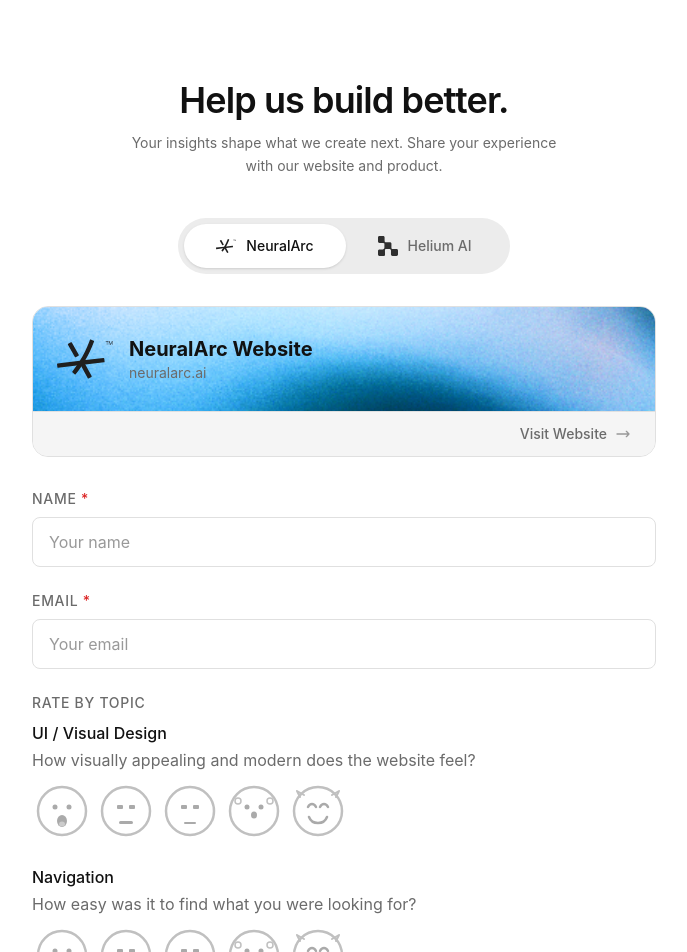
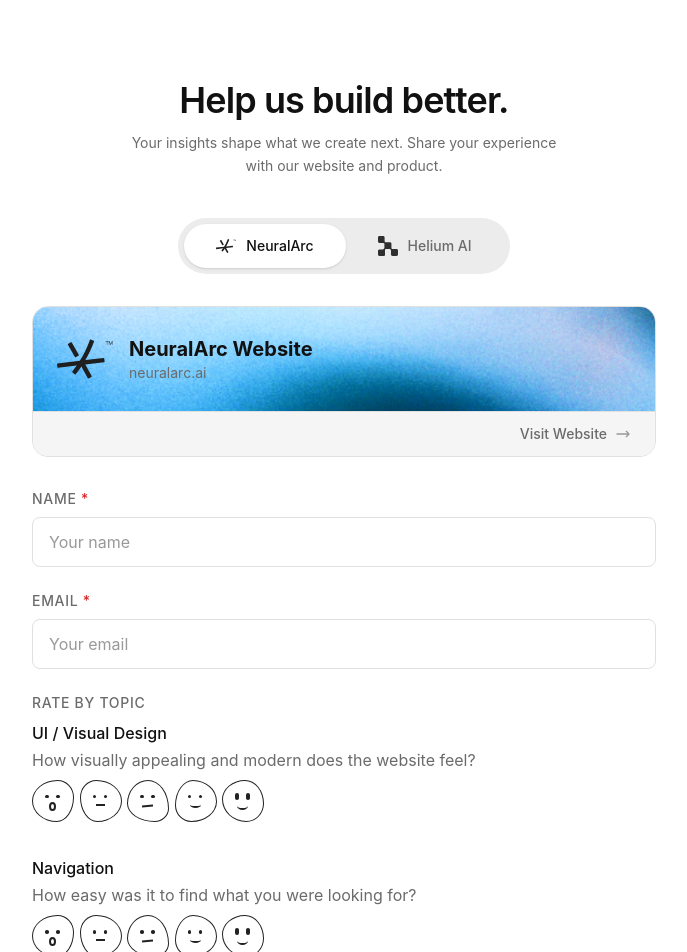
Before and after one commit to neuralarc-ai/feedback, a React (Vite) app: page / in a window 1280 px wide. Shown: the top 952 px of the page, without its empty margins (296-983 px from the left). Built offline with nearby package versions, Linux system fonts and the light colour scheme.

Commit message:
update layout

```diff
--- a/src/components/EmojiRating.tsx
+++ b/src/components/EmojiRating.tsx
@@ -1,119 +1,239 @@
 import { useState } from 'react';
 
-export interface EmojiRatingProps {
+interface EmojiRatingProps {
   rating: number;
   onRate: (rating: number) => void;
-  compact?: boolean;
 }
 
-const EMOJIS = [
-  { label: 'Oh no...', color: '#FF2D78', bgSelected: '#FF2D78' },
-  { label: 'Not great', color: '#FF8C00', bgSelected: '#FF8C00' },
-  { label: 'It was okay', color: '#E2E600', bgSelected: '#E2E600' },
-  { label: 'Pretty good!', color: '#A8D8EA', bgSelected: '#A8D8EA' },
-  { label: 'Roarsome!', color: '#222222', bgSelected: '#222222' },
-];
+const LABELS = ['Oh no...', 'Not great', 'It was okay', 'Pretty good!', 'Roarsome!'];
+const ROTATIONS = [-5, 3, -2, 4, -6];
 
-function EmojiSVG({ index, isActive, isHovered, size: s }: { index: number; isActive: boolean; isHovered: boolean; size: number }) {
-  const big = isActive || isHovered;
-  const stroke = big ? '#222' : '#c0c0c0';
-  const fill = big ? EMOJIS[index].bgSelected : 'transparent';
-  const detailFill = big ? '#222' : '#aaa';
-
-  switch (index) {
-    case 0:
-      return (
-        <svg width={s} height={s} viewBox="0 0 52 52" fill="none">
-          <circle cx="26" cy="26" r="24" fill={fill} stroke={stroke} strokeWidth="2.5" />
-          <circle cx="19" cy="22" r="2.5" fill={detailFill} />
-          <circle cx="33" cy="22" r="2.5" fill={detailFill} />
-          <ellipse cx="26" cy="36" rx="5" ry="6" fill={detailFill} />
-          <ellipse cx="26" cy="39" rx="3" ry="2.5" fill={big ? fill : '#ccc'} />
-        </svg>
-      );
-    case 1:
-      return (
-        <svg width={s} height={s} viewBox="0 0 52 52" fill="none">
-          <circle cx="26" cy="26" r="24" fill={fill} stroke={stroke} strokeWidth="2.5" />
-          <rect x="17" y="20" width="6" height="4" rx="1" fill={detailFill} />
-          <rect x="29" y="20" width="6" height="4" rx="1" fill={detailFill} />
-          <rect x="19" y="36" width="14" height="3" rx="1.5" fill={detailFill} />
-        </svg>
-      );
-    case 2:
-      return (
-        <svg width={s} height={s} viewBox="0 0 52 52" fill="none">
-          <circle cx="26" cy="26" r="24" fill={fill} stroke={stroke} strokeWidth="2.5" />
-          <rect x="17" y="20" width="6" height="4" rx="1" fill={detailFill} />
-          <rect x="29" y="20" width="6" height="4" rx="1" fill={detailFill} />
-          <rect x="20" y="37" width="12" height="2" rx="1" fill={detailFill} />
-        </svg>
-      );
-    case 3:
-      return (
-        <svg width={s} height={s} viewBox="0 0 52 52" fill="none">
-          <circle cx="26" cy="26" r="24" fill={fill} stroke={stroke} strokeWidth="2.5" />
-          <circle cx="19" cy="22" r="2.5" fill={detailFill} />
-          <circle cx="33" cy="22" r="2.5" fill={detailFill} />
-          <ellipse cx="26" cy="30" rx="3" ry="3.5" fill={detailFill} />
-          <circle cx="10" cy="16" r="3" fill={big ? fill : 'transparent'} stroke={stroke} strokeWidth="1.5" />
-          <circle cx="42" cy="16" r="3" fill={big ? fill : 'transparent'} stroke={stroke} strokeWidth="1.5" />
-        </svg>
-      );
-    case 4:
-      return (
-        <svg width={s} height={s} viewBox="0 0 52 52" fill="none">
-          <circle cx="26" cy="26" r="24" fill={fill} stroke={stroke} strokeWidth="2.5" />
-          <path d="M16 22 C18 18, 22 18, 24 22" stroke={big ? '#fff' : '#aaa'} strokeWidth="2.5" strokeLinecap="round" fill="none" />
-          <path d="M28 22 C30 18, 34 18, 36 22" stroke={big ? '#fff' : '#aaa'} strokeWidth="2.5" strokeLinecap="round" fill="none" />
-          <path d="M17 32 C20 40, 32 40, 35 32" stroke={big ? '#fff' : '#aaa'} strokeWidth="2.5" strokeLinecap="round" fill="none" />
-          <path d="M8 12 L5 6 L12 10" stroke={stroke} strokeWidth="2" strokeLinecap="round" strokeLinejoin="round" fill={big ? fill : 'transparent'} />
-          <path d="M44 12 L47 6 L40 10" stroke={stroke} strokeWidth="2" strokeLinecap="round" strokeLinejoin="round" fill={big ? fill : 'transparent'} />
-        </svg>
-      );
-    default:
-      return null;
-  }
-}
-
-export default function EmojiRating({ rating, onRate, compact = false }: EmojiRatingProps) {
+export default function EmojiRating({ rating, onRate }: EmojiRatingProps) {
   const [hover, setHover] = useState(0);
-  const activeIndex = hover || rating;
-  const emojiSize = compact ? 28 : 52;
-  const activeSize = compact ? 32 : 52;
+  const hasSelection = rating > 0;
 
   return (
-    <div className={`flex flex-col ${compact ? 'items-center' : 'items-start'}`}>
-      <div className="flex items-center gap-1">
-
-        {EMOJIS.map((emoji, i) => {
-          const value = i + 1;
-          const isActive = rating === value;
-          const isHovered = hover === value;
-          const big = isActive || isHovered;
+    <>
+      <div className="emoji-rating-group" data-has-selection={hasSelection || undefined}>
+        {[1, 2, 3, 4, 5].map((val) => {
+          const isSelected = rating === val;
+          const isHovered = hover === val;
           return (
             <button
-              key={i}
+              key={val}
               type="button"
-              role="radio"
-              aria-checked={isActive}
-              aria-label={emoji.label}
-              className={`relative z-10 flex flex-col items-center cursor-pointer bg-transparent border-none transition-transform duration-200 ${compact ? 'p-0.5' : 'p-1'}`}
-              style={{ transform: big && !compact ? 'scale(1.15)' : 'scale(1)' }}
-              onClick={() => onRate(rating === value ? 0 : value)}
-              onMouseEnter={() => setHover(value)}
+              className={`rate-blob ${isSelected ? 'selected' : ''}`}
+              data-val={val}
+              style={{ '--rotate': ROTATIONS[val - 1] } as React.CSSProperties}
+              aria-label={LABELS[val - 1]}
+              onClick={() => onRate(rating === val ? 0 : val)}
+              onMouseEnter={() => setHover(val)}
               onMouseLeave={() => setHover(0)}
             >
-              <EmojiSVG index={i} isActive={isActive} isHovered={isHovered} size={big && !compact ? activeSize : emojiSize} />
+              <div className="face" />
+              {(isSelected || isHovered) && (
+                <span className="rate-label">{LABELS[val - 1]}</span>
+              )}
             </button>
           );
         })}
       </div>
-      {!compact && activeIndex > 0 && (
-        <p className="text-sm font-semibold text-na-white mt-1 ml-1 animate-fade-in">
-          {EMOJIS[activeIndex - 1].label}
-        </p>
-      )}
-    </div>
+      <style>{blobStyles}</style>
+    </>
   );
 }
+
+const blobStyles = `
+.emoji-rating-group {
+  display: flex;
+  align-items: center;
+  gap: 0.35rem;
+  padding: 0.2rem 0 1.4rem 0;
+}
+
+.rate-blob {
+  width: 42px;
+  height: 42px;
+  background-color: #fff;
+  border: 1.5px solid #222;
+  cursor: pointer;
+  position: relative;
+  z-index: 1;
+  transition: all 0.2s cubic-bezier(0.34, 1.56, 0.64, 1);
+  display: flex;
+  justify-content: center;
+  align-items: center;
+  padding: 0;
+}
+
+.rate-blob[data-val="1"] { border-radius: 61% 39% 41% 59% / 50% 41% 59% 50%; }
+.rate-blob[data-val="2"] { border-radius: 39% 61% 59% 41% / 41% 50% 50% 59%; }
+.rate-blob[data-val="3"] { border-radius: 50% 50% 34% 66% / 56% 68% 32% 44%; }
+.rate-blob[data-val="4"] { border-radius: 43% 57% 61% 39% / 60% 51% 49% 40%; }
+.rate-blob[data-val="5"] { border-radius: 55% 45% 42% 58% / 46% 56% 44% 54%; }
+
+.rate-blob:hover,
+.rate-blob:focus-visible {
+  transform: scale(1.15) rotate(calc(var(--rotate, 0) * 1deg));
+  outline: none;
+  border-color: #222;
+}
+
+.emoji-rating-group:has(.rate-blob:hover) .rate-blob:not(:hover),
+.emoji-rating-group[data-has-selection] .rate-blob:not(.selected) {
+  opacity: 0.35;
+  transform: scale(0.88);
+}
+
+.rate-blob[data-val="1"]:hover, .rate-blob[data-val="1"].selected { background-color: #FF007B; border-color: #222; }
+.rate-blob[data-val="2"]:hover, .rate-blob[data-val="2"].selected { background-color: #FF6B00; border-color: #222; }
+.rate-blob[data-val="3"]:hover, .rate-blob[data-val="3"].selected { background-color: #EBF32B; border-color: #222; }
+.rate-blob[data-val="4"]:hover, .rate-blob[data-val="4"].selected { background-color: #BCE2F4; border-color: #222; }
+.rate-blob[data-val="5"]:hover, .rate-blob[data-val="5"].selected { background-color: #222; border-color: #222; }
+
+/* Face */
+.face {
+  width: 22px;
+  height: 22px;
+  position: relative;
+  pointer-events: none;
+}
+.face::before, .face::after {
+  content: '';
+  position: absolute;
+  background-color: #222;
+  transition: all 0.2s ease;
+}
+/* Eyes: two dots */
+.face::before {
+  width: 3.5px;
+  height: 3.5px;
+  border-radius: 50%;
+  top: 5px;
+  left: 3px;
+  box-shadow: 11px 0 0 #222;
+}
+/* Default mouth: smile arc */
+.face::after {
+  width: 11px;
+  height: 5px;
+  border-bottom: 2px solid #222;
+  border-radius: 50%;
+  bottom: 4px;
+  left: 5px;
+  background: transparent;
+}
+
+/* Active face: darken */
+.rate-blob:hover .face::before,
+.rate-blob.selected .face::before {
+  background-color: #222;
+  box-shadow: 11px 0 0 #222;
+}
+.rate-blob:hover .face::after,
+.rate-blob.selected .face::after {
+  border-color: #222;
+}
+
+/* === Val 1: Oh no — open oval mouth === */
+.rate-blob[data-val="1"] .face::after {
+  border: 2px solid #222;
+  border-radius: 50%;
+  width: 7px;
+  height: 9px;
+  bottom: 1px;
+  left: 7px;
+  background: transparent;
+}
+.rate-blob[data-val="1"]:hover .face::after,
+.rate-blob[data-val="1"].selected .face::after {
+  border-color: #222;
+}
+
+/* === Val 2: Not great — flat line === */
+.rate-blob[data-val="2"] .face::after {
+  border: none;
+  border-top: 2px solid #222;
+  border-radius: 0;
+  height: 0;
+  bottom: 6px;
+  width: 9px;
+  left: 6px;
+  background: transparent;
+}
+.rate-blob[data-val="2"]:hover .face::after,
+.rate-blob[data-val="2"].selected .face::after {
+  border-top-color: #222;
+}
+
+/* === Val 3: Okay — tilted line === */
+.rate-blob[data-val="3"] .face::after {
+  border: none;
+  border-bottom: 2px solid #222;
+  border-radius: 0;
+  height: 0;
+  bottom: 5px;
+  width: 11px;
+  left: 5px;
+  transform: rotate(-5deg);
+  background: transparent;
+}
+.rate-blob[data-val="3"]:hover .face::after,
+.rate-blob[data-val="3"].selected .face::after {
+  border-bottom-color: #222;
+}
+
+/* === Val 4: Pretty good — smile === */
+.rate-blob[data-val="4"] .face::after {
+  border-bottom: 2px solid #222;
+  height: 6px;
+  background: transparent;
+}
+.rate-blob[data-val="4"]:hover .face::after,
+.rate-blob[data-val="4"].selected .face::after {
+  border-bottom-color: #222;
+}
+
+/* === Val 5: Roarsome — tall eyes + big grin === */
+.rate-blob[data-val="5"] .face::before {
+  height: 7px;
+  border-radius: 4px;
+  top: 3px;
+}
+.rate-blob[data-val="5"] .face::after {
+  border-bottom: 2.5px solid #222;
+  height: 8px;
+  bottom: 2px;
+  background: transparent;
+}
+.rate-blob[data-val="5"]:hover .face::before,
+.rate-blob[data-val="5"].selected .face::before {
+  background-color: #fff;
+  box-shadow: 11px 0 0 #fff;
+}
+.rate-blob[data-val="5"]:hover .face::after,
+.rate-blob[data-val="5"].selected .face::after {
+  border-bottom-color: #fff;
+}
+
+/* Label */
+.rate-label {
+  position: absolute;
+  bottom: -18px;
+  left: 50%;
+  transform: translateX(-50%);
+  font-size: 0.6rem;
+  font-weight: 600;
+  white-space: nowrap;
+  color: #333;
+}
+
+@keyframes blob-pop {
+  0% { transform: scale(1); }
+  50% { transform: scale(1.2) rotate(5deg); }
+  100% { transform: scale(1.15); }
+}
+.rate-blob.selected {
+  animation: blob-pop 0.3s cubic-bezier(0.175, 0.885, 0.32, 1.275) forwards;
+}
+`;
--- a/src/components/FeedbackForm.tsx
+++ b/src/components/FeedbackForm.tsx
@@ -30,14 +30,12 @@
   { name: 'Output Quality', question: 'How satisfied are you with the quality of results produced by the product?' }
 ];
 
-// const SATISFACTION = ['Very Unsatisfied', 'Unsatisfied', 'Neutral', 'Satisfied', 'Very Satisfied'];
 
 export default function FeedbackForm({ type, scriptUrl }: FeedbackFormProps) {
   const [name, setName] = useState('');
   const [email, setEmail] = useState('');
   const [overallRating, setOverallRating] = useState(0);
   const [comment, setComment] = useState('');
-  const [satisfaction, setSatisfaction] = useState('');
   const [status, setStatus] = useState<Status>('idle');
   const [touched, setTouched] = useState(false);
 
@@ -50,7 +48,8 @@
 
   const nameError = touched && name.trim() === '' ? 'Name is required' : '';
   const emailError = touched && email.trim() === '' ? 'Email is required' : touched && !/^[^\s@]+@[^\s@]+\.[^\s@]+$/.test(email) ? 'Enter a valid email' : '';
-  const satisfactionError = touched && !satisfaction ? 'Please select one' : '';
+  const ratedTopicCount = Object.values(topicRatings).filter((v) => v > 0).length;
+  const topicError = touched && ratedTopicCount < 3 ? `We’d love to hear a bit more from you — please rate at least 3 topics.(${ratedTopicCount}/3)` : '';
   const overallError = touched && overallRating === 0 ? 'Please select a rating' : '';
   const commentError = touched && comment.trim() === '' ? 'Comment is required' : '';
 
@@ -61,7 +60,7 @@
   const handleSubmit = async (e: FormEvent) => {
     e.preventDefault();
     setTouched(true);
-    if (overallRating === 0 || comment.trim() === '' || name.trim() === '' || !/^[^\s@]+@[^\s@]+\.[^\s@]+$/.test(email)) return;
+    if (overallRating === 0 || comment.trim() === '' || name.trim() === '' || !/^[^\s@]+@[^\s@]+\.[^\s@]+$/.test(email) || ratedTopicCount < 3) return;
 
     setStatus('submitting');
     try {
@@ -70,7 +69,6 @@
         name: name.trim(),
         email: email.trim(),
         overallRating,
-        satisfaction,
         topicRatings,
         comment: comment.trim(),
         timestamp: new Date().toISOString(),
@@ -85,7 +83,6 @@
       setEmail('');
       setOverallRating(0);
       setComment('');
-      setSatisfaction('');
       setTopicRatings(Object.fromEntries(topics.map((t) => [t.name, 0])));
       setTouched(false);
       setTimeout(() => setStatus('idle'), 3000);
@@ -99,9 +96,6 @@
     'w-full rounded-lg border border-na-border bg-na-bg px-4 py-3 text-na-white placeholder-na-text-dim text-base outline-none transition-all duration-200 focus:border-na-border-light focus:ring-1 focus:ring-na-border-light/50';
 
   const labelClasses = 'block text-sm font-medium text-na-text-muted mb-2 uppercase tracking-wider';
-
-  // const chipBase = 'px-4 py-2 rounded-full text-sm border cursor-pointer transition-all duration-200';
-  // const chipInactive = 'border-na-border text-na-text-muted hover:border-na-border-light hover:text-na-white';
 
   return (
     <form onSubmit={handleSubmit} className="space-y-6" noValidate>
@@ -137,40 +131,18 @@
         {emailError && <p className="text-error text-sm mt-2 animate-fade-in">{emailError}</p>}
       </div>
 
-      {/* Satisfaction Scale */}
-      <div>
-        {/* <label className={labelClasses}>
-          Satisfaction <span className="text-error">*</span>
-        </label>
-        <div className="flex flex-wrap gap-2">
-          {SATISFACTION.map((level) => (
-            <button
-              key={level}
-              type="button"
-              onClick={() => { setSatisfaction(level); if (!touched) setTouched(true); }}
-              className={`${chipBase} ${
-                satisfaction === level
-                  ? isProduct
-                    ? 'border-he-accent/40 bg-he-accent/10 text-he-accent'
-                    : 'border-na-accent/40 bg-na-accent/10 text-na-white'
-                  : chipInactive
-              }`}
-            >
-              {level}
-            </button>
-          ))}
-        </div> */}
-        {satisfactionError && <p className="text-error text-sm mt-2 animate-fade-in">{satisfactionError}</p>}
-      </div>
 
       {/* Topic Ratings */}
       <div>
-        <label className={labelClasses}>Rate by Topic</label>
-        <div className="space-y-6">
+        <div className="flex items-center gap-2 mb-2">
+          <label className="text-sm font-medium text-na-text-muted uppercase tracking-wider">Rate by Topic</label>
+          {topicError && <span className="text-error text-xs animate-fade-in">— {topicError}</span>}
+        </div>
+        <div className="space-y-3">
           {topics.map((topic) => (
             <div key={topic.name}>
               <span className="text-md font-medium text-na-white">{topic.name}</span>
-              <p className="text-md text-na-text-muted leading-relaxed mt-0.5 mb-2">{topic.question}</p>
+              <p className="text-md text-na-text-muted leading-relaxed mt-0.5 mb-1">{topic.question}</p>
               <EmojiRating rating={topicRatings[topic.name]} onRate={(r) => handleTopicRate(topic.name, r)} />
             </div>
           ))}
@@ -182,8 +154,8 @@
         <label className={labelClasses}>
           Overall Rating <span className="text-error">*</span>
         </label>
-        <RatingSlider value={overallRating} onChange={(r) => { setOverallRating(r); setTouched(true); }} />
-        {overallError && <p className="text-error text-sm mt-2 animate-fade-in">{overallError}</p>}
+        <RatingSlider value={overallRating} onChange={(r) => { setOverallRating(r); }} />
+        {overallError && <p className="text-error text-sm mt-3 animate-fade-in">{overallError}</p>}
       </div>
 
       {/* Comment */}
@@ -194,7 +166,7 @@
         <textarea
           id={`comment-${type}`}
           value={comment}
-          onChange={(e) => { setComment(e.target.value); if (!touched) setTouched(true); }}
+          onChange={(e) => { setComment(e.target.value); }}
           placeholder="Share your thoughts..."
           rows={4}
           className={`${inputClasses} resize-none`}
@@ -209,7 +181,7 @@
           disabled={status === 'submitting'}
           className={`w-1/2 rounded-full font-semibold py-3 px-4 text-base transition-all duration-200 disabled:opacity-50 disabled:cursor-not-allowed focus:outline-none focus-visible:ring-1 focus-visible:ring-offset-1 focus-visible:ring-offset-na-surface ${
             isProduct
-              ? 'bg-[#207336] text-white hover:bg-he-accent-dim focus-visible:ring-he-accent/50'
+              ? 'bg-[#207336] text-white hover:bg-[#207336] focus-visible:ring-he-accent/50'
               : 'bg-na-accent text-white hover:bg-na-accent/80 focus-visible:ring-na-accent/50'
           }`}
         >
```
